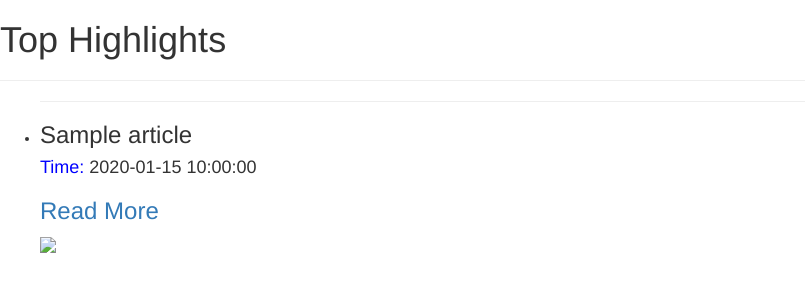
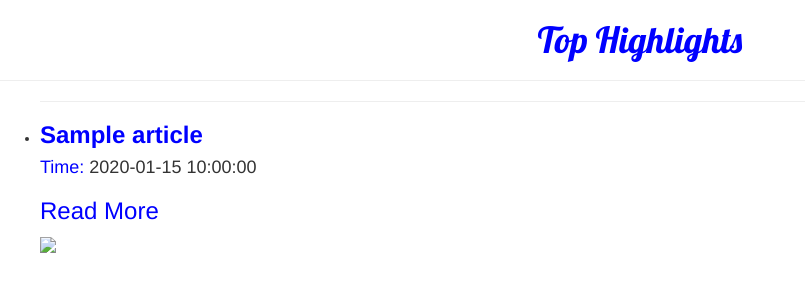
Before and after one commit to Kipngetich33/news-highlights, a Flask app: template app/templates/news_page.html in a window 1280 px wide. Shown: the top 300 px of the page, without its empty margins (0-805 px from the left). Run offline with Flask 2, Linux system fonts and the light colour scheme; the template is opened without the code that fills it: most values are stand-ins (such as "Sample title", 1, 10 or a date in 2020); some libraries are stand-ins or nearby versions.

Commit message:
add cchanges to the styles in new_page

```diff
--- a/app/static/css/articles.css
+++ b/app/static/css/articles.css
@@ -1,4 +1,4 @@
-/* h1{
+h1{
     text-align: center;
     color: blue;
     font-family: 'Lobster', cursive;
@@ -6,10 +6,13 @@
 h2{
     text-align: center;
 }
+h3{
+    color:blue;
+}
 #article_title{
     font-weight: bolder;
     color:blue;
 }
 p{
     text-align:  center;
-} */
+}
--- a/app/templates/index.html
+++ b/app/templates/index.html
@@ -16,6 +16,4 @@
         {{macro.macro_highlights(sources_and_name)}}
       </ul>
 </div>
-
-
 {% endblock%}
--- a/app/templates/macros.html
+++ b/app/templates/macros.html
@@ -19,7 +19,7 @@
 {% endmacro %}
 
 <!-- this is the second part -->
-{% macro macro_highlights1(sources_and_name)%}
+<!-- {% macro macro_highlights1(sources_and_name)%}
 
     {% for source in sources_and_name %}
     <hr>
@@ -34,7 +34,7 @@
     </li>
     {% endfor %}
 
-{% endmacro %}
+{% endmacro %} -->
 
 <!-- this part covers the articles section -->
 
```
Also changed, not shown: app/static/css/index.css (+0 -8 lines).
